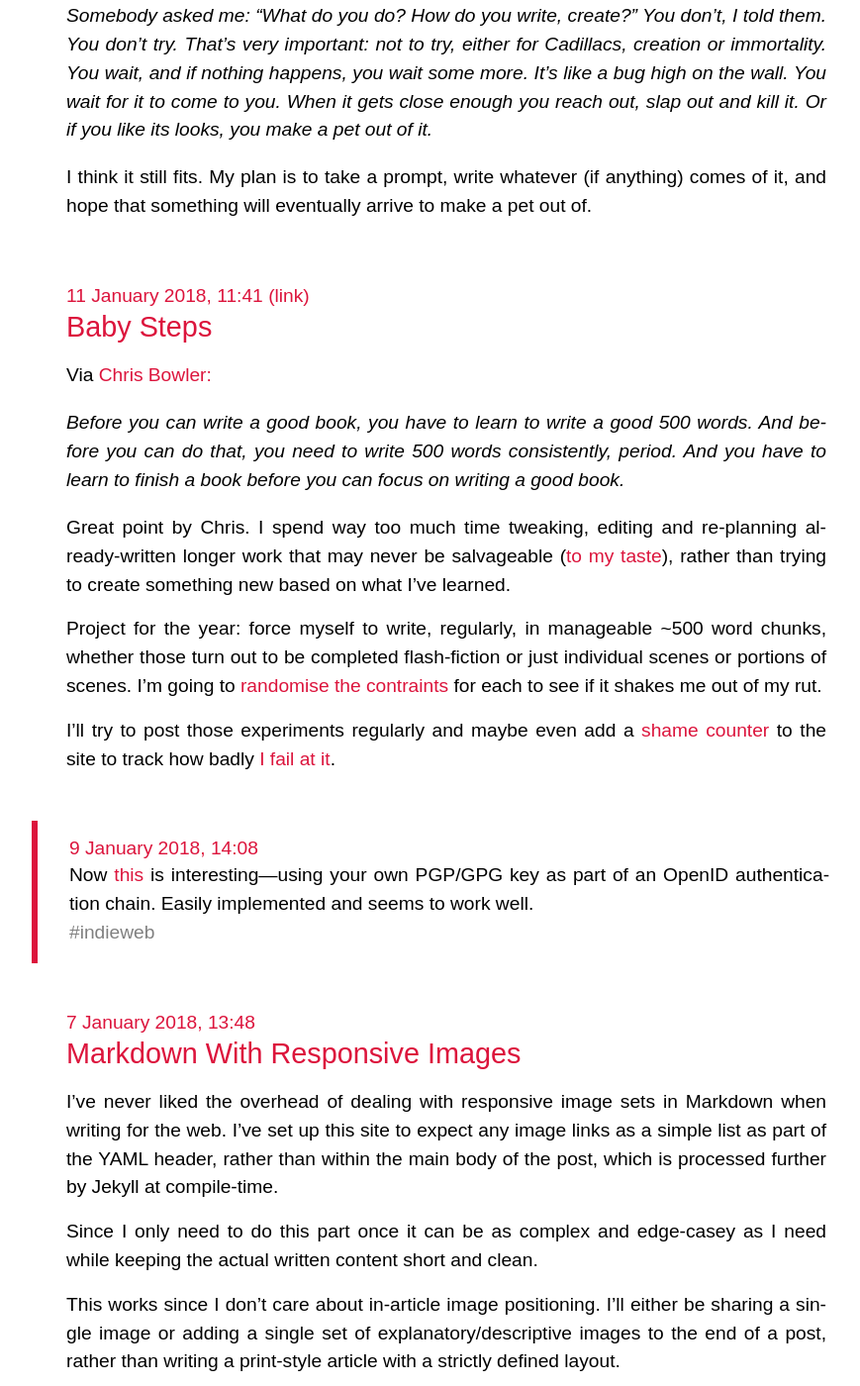
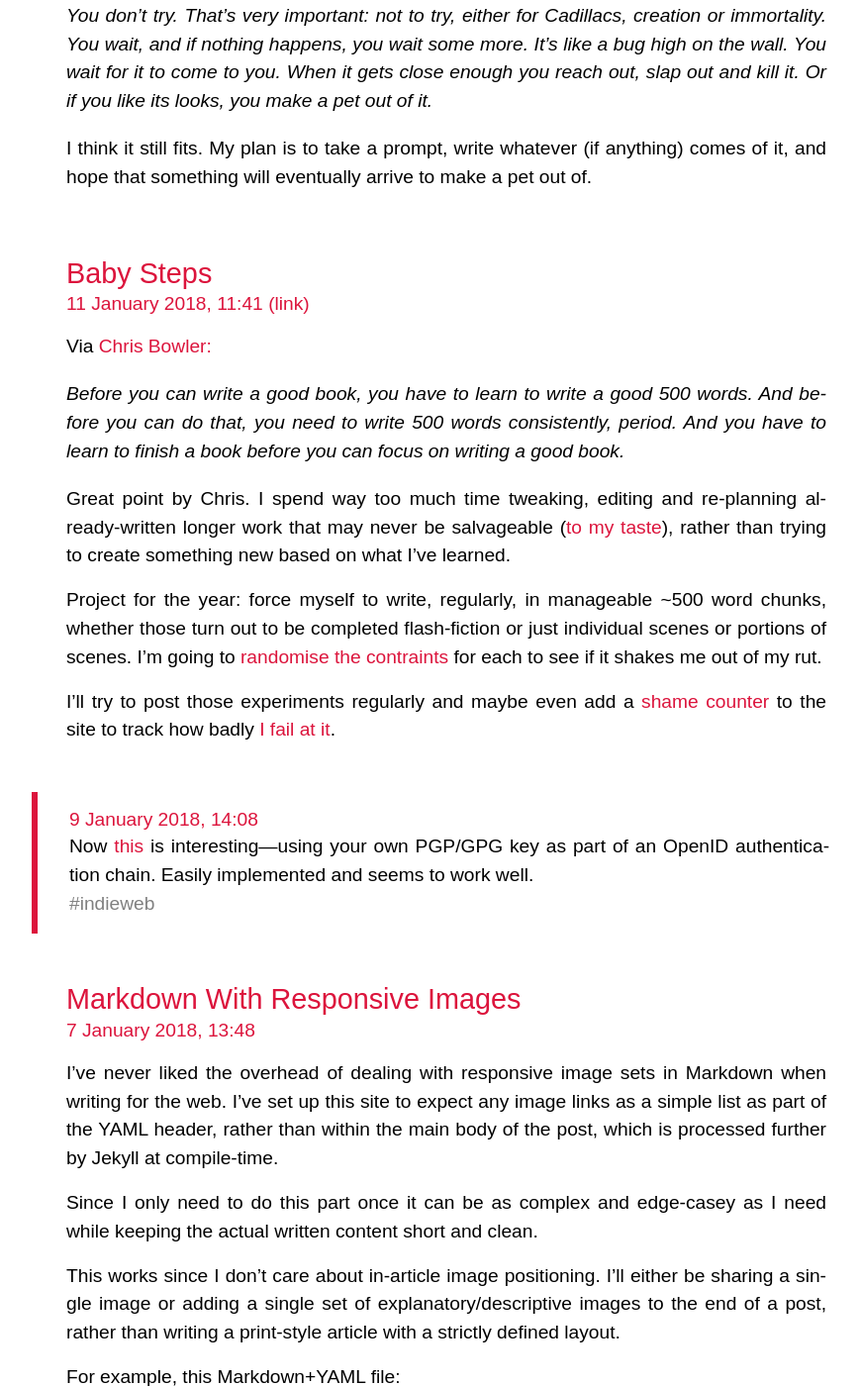
Before and after one commit to dmcgk/dmcgk.github.io, a Jekyll site: the page built from index.html, in a window 1280 px wide and 1400 px high, scrolled down 2097 px. Shown: the whole window at 99% size, without its empty margins (189-1058 px from the left). Built offline with Jekyll 4.4.1, drawn with Linux system fonts in a browser that asks for light colours; some web fonts are replaced; the list of posts is cut into pages by our own code; some of the changed text lies outside the part shown.

Commit message:
More consistent header styles in post lists.

```diff
--- a/_includes/post-list.html
+++ b/_includes/post-list.html
@@ -15,8 +15,18 @@
   <section class="h-entry article-excerpt{% if post.collection %} {{ post.collection }}{% endif %}">
 {% endif %}
 
+<!-- Article title -->
+{% if is_micro_post %}
+<h4>
+{% else %}
+  <h2>
+    <a href="{{ post.url }}" class="p-name">{{ post.title }}</a>
+  </h2>
+  <h4>
+    {% if post.genre %}{{ post.genre | capitalize }}{% if post.type %} {{ post.type }}, {% endif %}{% endif %}
+{% endif %}
+
 <!-- Post date -->
-<h4>
   <a href="{{ post.url }}" class="u-url dt-published{% if is_micro_post %} p-name{% endif %}">{{ post.date | date: '%-d %B %Y, %H:%M' }}</a>
 
   <!-- 'Read More' placeholder & workaround for lack of Array element addition in Liquid -->
@@ -49,14 +59,6 @@
   {% endunless %}
 </h4>
 
-<!-- Article title -->
-{% unless is_micro_post %}
-  <h2>
-    <a href="{{ post.url }}" class="p-name">{{ post.title }}</a>
-  </h2>
-    {% if post.genre %}<h3>{{ post.genre | capitalize }}{% if post.type %} {{ post.type }}</h3>{% endif %}{% endif %}
-{% endunless %}
-
 <!-- Add attribution, if present -->
 {% if post.link %}
   <p>Via <a class="u-in-reply-to" href="{{ post.link }}" title="Source Link">{{ post.attribution }}:</a></p>
```
